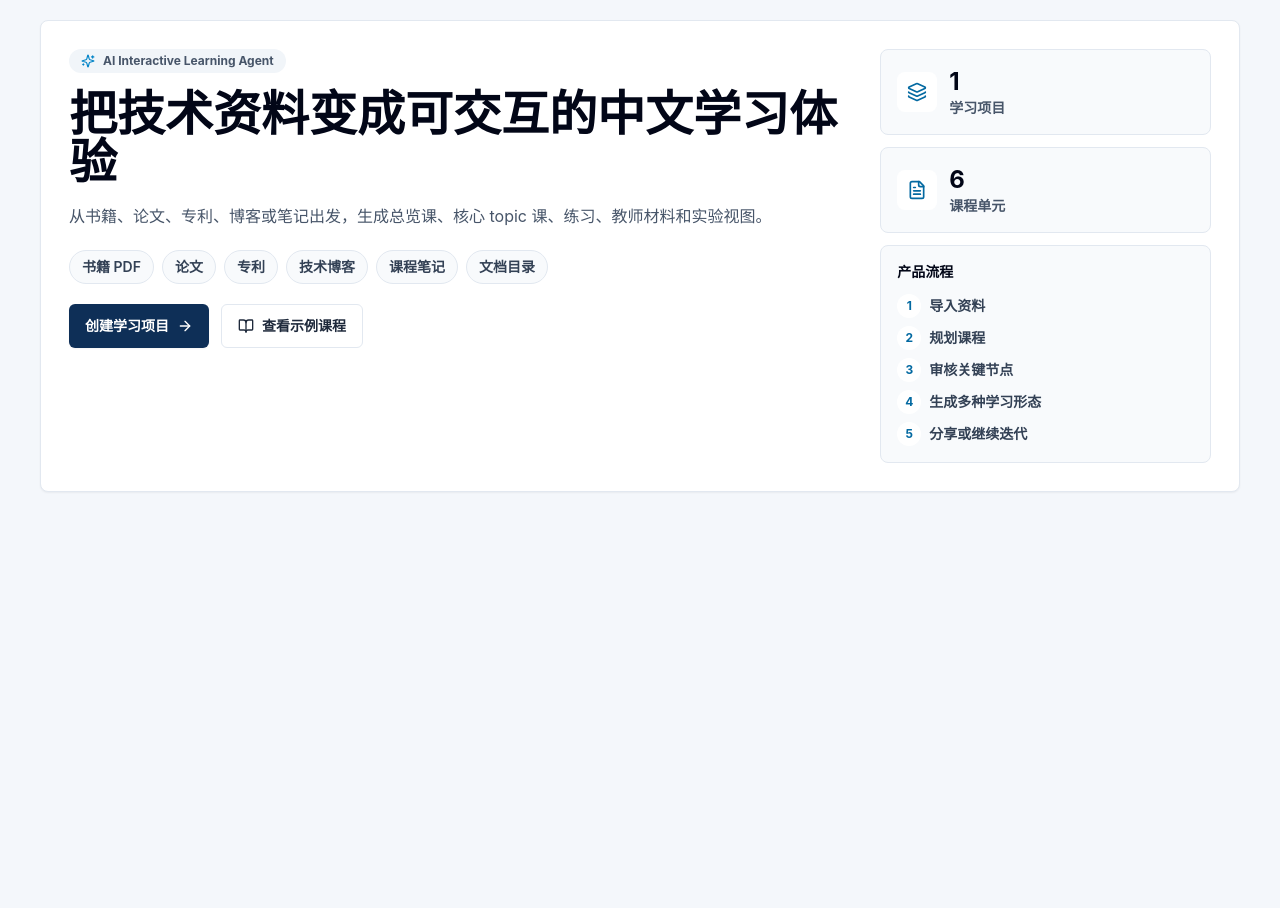
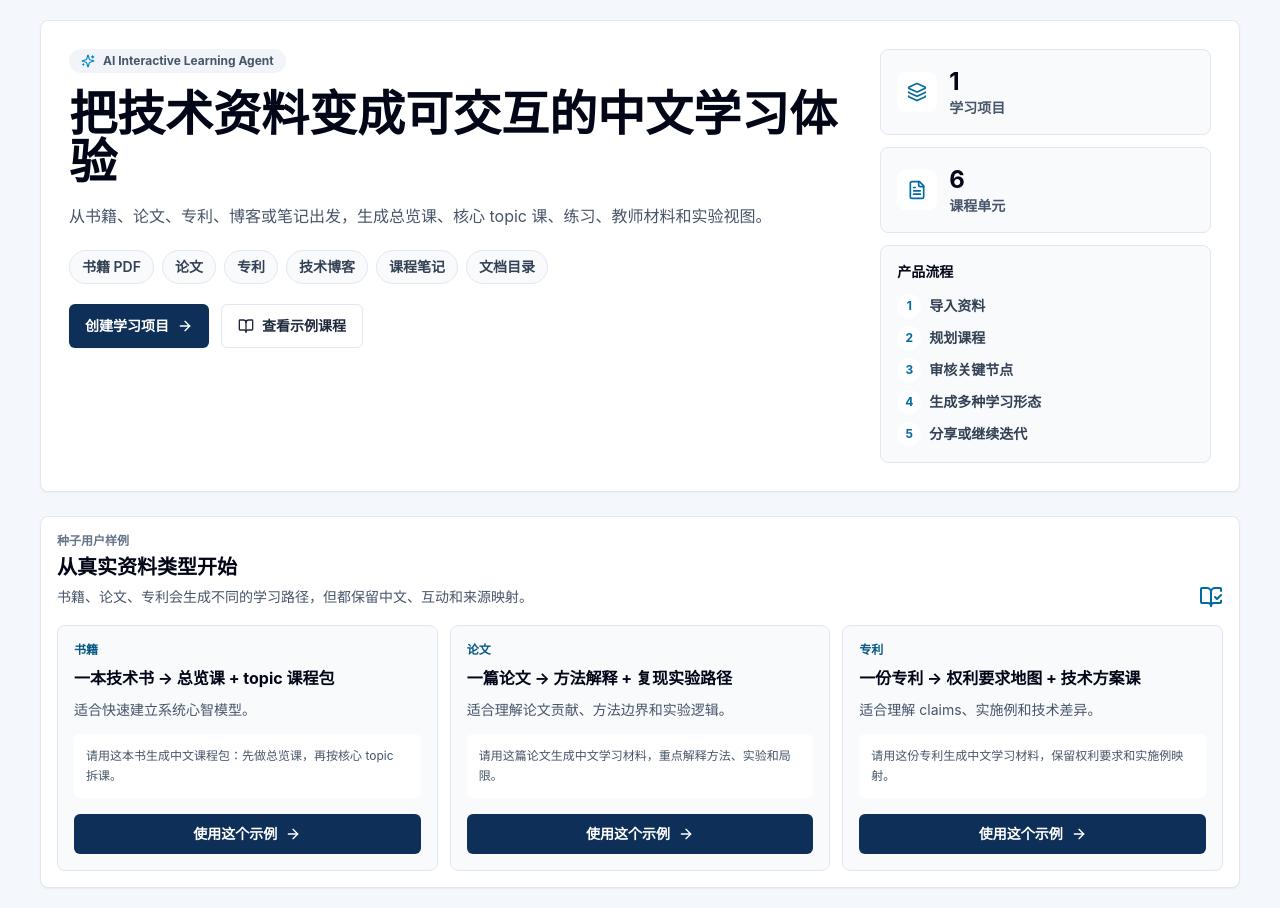
Before and after one commit to MagicianDu/ai-interactive-learning-agent, a React (Vite) app: page / in a window 1280 px wide. Before the commit the page ends 800 px from the top, so only its background shows below. Built offline with nearby package versions, Linux system fonts and the light colour scheme.

Commit message:
Add seed demo gallery

```diff
--- a/src/product/GuidedStartPanel.tsx
+++ b/src/product/GuidedStartPanel.tsx
@@ -1,5 +1,5 @@
 import { Copy } from "lucide-react";
-import { useMemo, useState } from "react";
+import { useEffect, useMemo, useState } from "react";
 
 import { productCopy } from "./product-copy";
 
@@ -12,6 +12,11 @@ type GuidedStartState = {
   audience: string;
   unitPages: number;
   strategy: Strategy;
+};
+
+export type GuidedStartPreset = {
+  sourceKind?: SourceKind;
+  promptPreview?: string;
 };
 
 const sourceKindLabels: Record<SourceKind, string> = {
@@ -30,7 +35,7 @@ const strategyLabels: Record<Strategy, string> = {
   hybrid: "章节映射 + topic 学习路径"
 };
 
-export function GuidedStartPanel() {
+export function GuidedStartPanel({ preset }: { preset?: GuidedStartPreset }) {
   const [state, setState] = useState<GuidedStartState>({
     sourcePath: "/path/to/source.pdf",
     sourceKind: "book",
@@ -38,6 +43,14 @@ export function GuidedStartPanel() {
     unitPages: 8,
     strategy: "overview_plus_topic"
   });
+
+  useEffect(() => {
+    if (!preset?.sourceKind) {
+      return;
+    }
+
+    setState((current) => ({ ...current, sourceKind: preset.sourceKind ?? current.sourceKind }));
+  }, [preset?.sourceKind]);
 
   const prompt = useMemo(() => buildPrompt(state), [state]);
   const command = useMemo(() => buildCommand(prompt), [prompt]);
@@ -118,6 +131,12 @@ export function GuidedStartPanel() {
 
       <div className="grid gap-3">
         <OutputBlock label="Codex 请求" value={prompt} />
+        {preset?.promptPreview ? (
+          <div className="rounded-lg border border-sky-200 bg-sky-50 p-3 text-sm leading-6 text-slate-700">
+            <p className="font-bold text-slate-950">已选择示例</p>
+            <p className="mt-1">{preset.promptPreview}</p>
+          </div>
+        ) : null}
         <OutputBlock label="CLI 命令" value={command} />
         <div className="rounded-lg border border-slate-200 bg-slate-50 p-3">
           <p className="text-sm font-bold text-slate-950">接下来会发生什么</p>
--- a/src/product/ProductHome.tsx
+++ b/src/product/ProductHome.tsx
@@ -3,6 +3,8 @@ import { useState, type ReactNode } from "react";
 
 import { GuidedStartPanel } from "./GuidedStartPanel";
 import { productCopy } from "./product-copy";
+import { SampleGallery } from "./SampleGallery";
+import type { SampleStory } from "./sampleStories";
 
 type ProductHomeProps = {
   courseCount: number;
@@ -13,6 +15,7 @@ type ProductHomeProps = {
 
 export function ProductHome({ courseCount, lessonCount, onStart, onOpenSamples }: ProductHomeProps) {
   const [showStart, setShowStart] = useState(false);
+  const [selectedStory, setSelectedStory] = useState<SampleStory | undefined>();
 
   return (
     <main className="min-h-screen bg-[#f4f7fb] px-4 py-5 text-slate-950 sm:px-8 lg:px-10">
@@ -76,7 +79,24 @@ export function ProductHome({ courseCount, lessonCount, onStart, onOpenSamples }
           </div>
         </section>
 
-        {showStart ? <GuidedStartPanel /> : null}
+        {showStart ? (
+          <GuidedStartPanel
+            preset={
+              selectedStory
+                ? { promptPreview: selectedStory.examplePrompt, sourceKind: selectedStory.sourceKind }
+                : undefined
+            }
+          />
+        ) : null}
+
+        <SampleGallery
+          onUseStory={(story) => {
+            setSelectedStory(story);
+            setShowStart(true);
+            onStart();
+          }}
+          selectedStoryId={selectedStory?.id}
+        />
       </div>
     </main>
   );
--- /dev/null
+++ b/src/product/SampleGallery.tsx
@@ -0,0 +1,54 @@
+import { ArrowRight, BookOpenCheck } from "lucide-react";
+
+import { sampleStories, type SampleStory } from "./sampleStories";
+
+type SampleGalleryProps = {
+  onUseStory: (story: SampleStory) => void;
+  selectedStoryId?: SampleStory["id"];
+};
+
+export function SampleGallery({ onUseStory, selectedStoryId }: SampleGalleryProps) {
+  return (
+    <section className="grid gap-4 rounded-lg border border-slate-200 bg-white p-4 shadow-sm">
+      <div className="flex flex-wrap items-end justify-between gap-3">
+        <div>
+          <p className="text-xs font-bold uppercase text-slate-500">种子用户样例</p>
+          <h2 className="mt-1 text-xl font-bold text-slate-950">从真实资料类型开始</h2>
+          <p className="mt-1 text-sm leading-6 text-slate-600">书籍、论文、专利会生成不同的学习路径，但都保留中文、互动和来源映射。</p>
+        </div>
+        <BookOpenCheck aria-hidden="true" className="size-6 text-sky-700" />
+      </div>
+
+      <div className="grid gap-3 lg:grid-cols-3">
+        {sampleStories.map((story) => {
+          const selected = selectedStoryId === story.id;
+
+          return (
+            <article
+              className={[
+                "grid content-between gap-4 rounded-lg border p-4",
+                selected ? "border-sky-300 bg-sky-50" : "border-slate-200 bg-slate-50"
+              ].join(" ")}
+              key={story.id}
+            >
+              <div>
+                <p className="text-xs font-bold text-sky-800">{story.sourceType}</p>
+                <h3 className="mt-2 text-base font-bold text-slate-950">{story.title}</h3>
+                <p className="mt-2 text-sm leading-6 text-slate-600">{story.promise}</p>
+                <p className="mt-3 rounded-md bg-white p-3 text-xs leading-5 text-slate-600">{story.examplePrompt}</p>
+              </div>
+              <button
+                className="inline-flex h-10 items-center justify-center gap-2 rounded-md bg-[#0e2f57] px-3 text-sm font-bold text-white hover:bg-[#16446f]"
+                onClick={() => onUseStory(story)}
+                type="button"
+              >
+                使用这个示例
+                <ArrowRight aria-hidden="true" className="size-4" />
+              </button>
+            </article>
+          );
+        })}
+      </div>
+    </section>
+  );
+}
--- /dev/null
+++ b/src/product/sampleStories.ts
@@ -0,0 +1,28 @@
+export const sampleStories = [
+  {
+    id: "book",
+    sourceKind: "book",
+    sourceType: "书籍",
+    title: "一本技术书 -> 总览课 + topic 课程包",
+    promise: "适合快速建立系统心智模型。",
+    examplePrompt: "请用这本书生成中文课程包：先做总览课，再按核心 topic 拆课。"
+  },
+  {
+    id: "paper",
+    sourceKind: "paper",
+    sourceType: "论文",
+    title: "一篇论文 -> 方法解释 + 复现实验路径",
+    promise: "适合理解论文贡献、方法边界和实验逻辑。",
+    examplePrompt: "请用这篇论文生成中文学习材料，重点解释方法、实验和局限。"
+  },
+  {
+    id: "patent",
+    sourceKind: "patent",
+    sourceType: "专利",
+    title: "一份专利 -> 权利要求地图 + 技术方案课",
+    promise: "适合理解 claims、实施例和技术差异。",
+    examplePrompt: "请用这份专利生成中文学习材料，保留权利要求和实施例映射。"
+  }
+] as const;
+
+export type SampleStory = (typeof sampleStories)[number];
```
Also changed, not shown: 1 other file (tests, documents, lock files or other folders).
